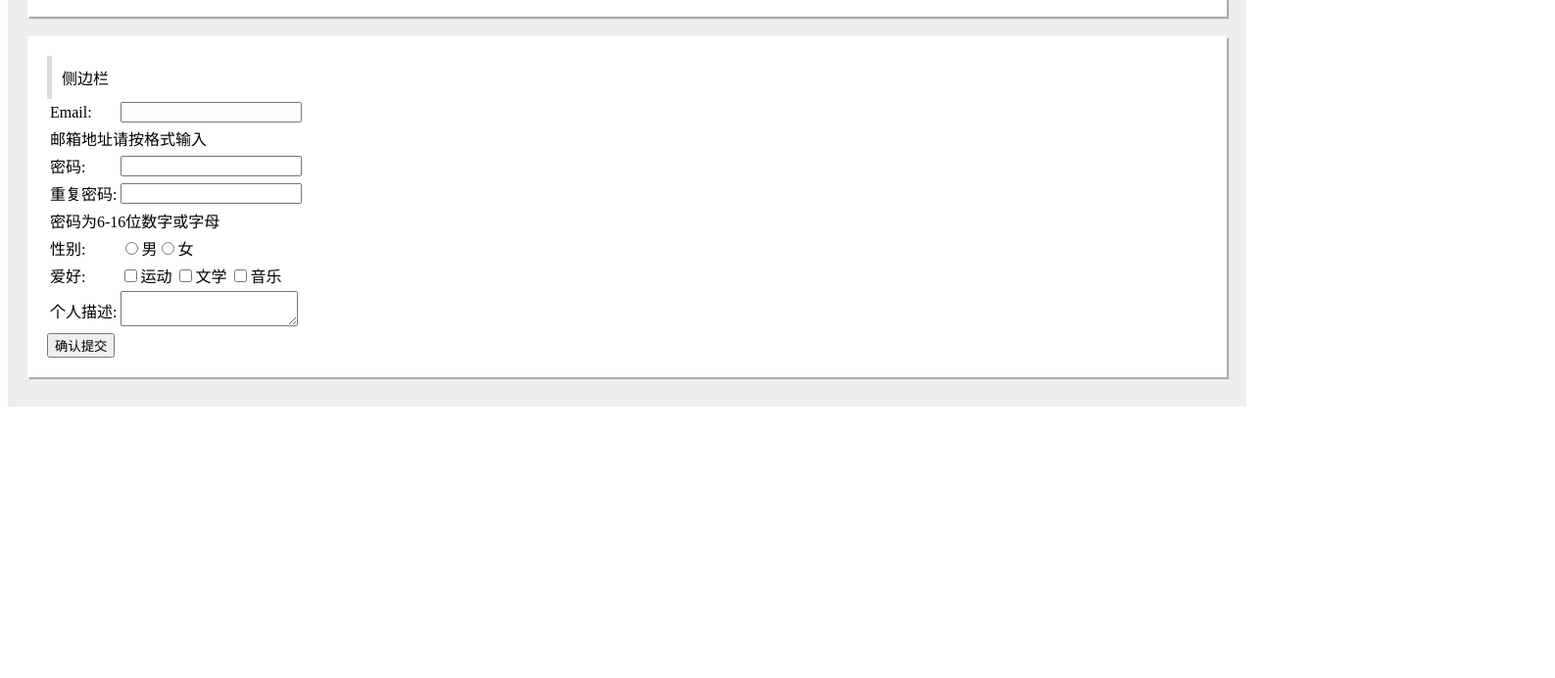
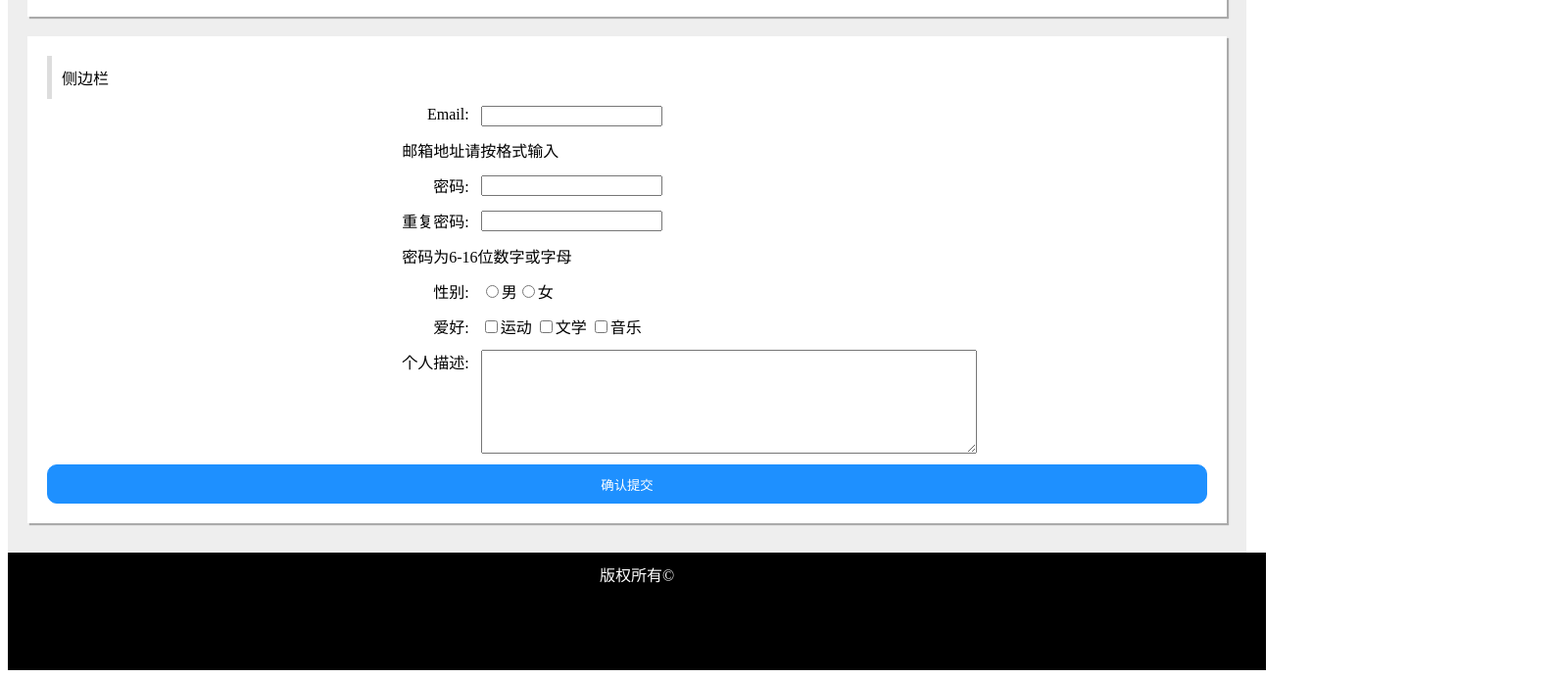
Before and after one commit to huangmin16/ifework, a plain HTML site: page 1/2/index.html in a window 1280 px wide. Shown: the part 2847-3539 px from the top of the page at 98% size, 1587 px wide, since content can reach past the window. Before the commit the page ends 3270 px from the top, so only its background shows below. Drawn offline with Linux system fonts and the light colour scheme.

Commit message:
任务二完成

```diff
--- a/1/2/index.html
+++ b/1/2/index.html
@@ -98,29 +98,29 @@
                 <form class="flank-form">
                     <table>
                         <tr class="flank-form-unit">
-                        <td><label for="email">Email:</label></td>
+                            <td class="flank-form-label"><label for="email">Email:</label></td>
                             <td><input id="email" name="email" type="text" class="flank-input-text"></input></td>
                         </tr>
                         <tr class="flank-form-unit">
                             <td colspan="2"><span class="flank-down-font">邮箱地址请按格式输入</span></td>
                         </tr>
                         <tr class="flank-form-unit">
-                        <td><label for="password">密码:</label></td>
+                            <td class="flank-form-label"><label for="password">密码:</label></td>
                             <td><input class="flank-input-password" name="password" type="password" id="password"></input></td>
                         </tr>
                         <tr class="flank-form-unit">
-                        <td><label for="password2">重复密码:</label></td>
+                            <td class="flank-form-label"><label for="password2">重复密码:</label></td>
                             <td><input class="flank-input-password" type="password" name="password2" id="password2"></input></td>
                         </tr>
                         <tr class="flank-form-unit">
                             <td colspan="2"><span class="flank-down-font">密码为6-16位数字或字母</span></td>
                         </tr>
                         <tr class="flank-form-unit">
-                        <td><label for="sex">性别:</label></td>
+                            <td class="flank-form-label"><label for="sex">性别:</label></td>
                             <td><input class="flank-input-radio" type="radio" name="sex" id="sex">男</input><input class="flank-input-radio" name="sex" type="radio" id="sex">女</input></td>
                         </tr>
                         <tr class="flank-form-unit">
-                        <td><label for="habby">爱好:</label></td>
+                            <td class="flank-form-label"><label for="habby">爱好:</label></td>
                             <td>
                                 <input class="flank-input-check-box" name="habby_sport" type="checkbox">运动</input>
                                 <input class="flank-input-check-box" name="habby_letter" type="checkbox">文学</input>
@@ -128,15 +128,17 @@
                             </td>
                         </tr>
                         <tr class="flank-form-unit">
-                        <td><label for="personal-summary">个人描述:</label></td>
+                            <td class="flank-form-label"><label for="personal-summary">个人描述:</label></td>
                             <td><textarea class="flank-textarea"></textarea></td>
                         </tr>
                     </table>
+                </form>
                 <button class="flank-button" type="button">确认提交</button>
-                </form>
             </div>
         </div>
     </div>
-    <div class="foot"></div>
+    <div class="foot">
+        版权所有©
+    </div>
 </body>
 </html>
--- a/1/2/style.css
+++ b/1/2/style.css
@@ -123,8 +123,38 @@ h2{
     padding: 10px;
 }
 .flank-form{
-    position:
+    position: relative;
+    left: 30%;
 }
-.flank-form-unit{
-
+.flank-form-label{
+    text-align: right;
+    vertical-align: top;
 }
+.flank-input-radio:checked{
+    background-color: #ff0000;
+}
+.flank-form-unit td{
+    padding: 5px;
+}
+.flank-form textarea{
+    width: 500px;
+    height: 100px;
+}
+.flank-button{
+    width: 100%;
+    height: 40px;
+    background-color: #1E90FF;
+    border-color: #1E90FF;
+    border-style: solid;
+    border-width: 1px;
+    border-radius: 10px;
+    color: #ffffff;
+}
+.foot{
+    background-color: #000;
+    height: 100px;
+    width: 100%;
+    padding: 10px;
+    color: #fff;
+    text-align: center;
+}
```
Lines whose indentation alone changed are shown as unchanged.
